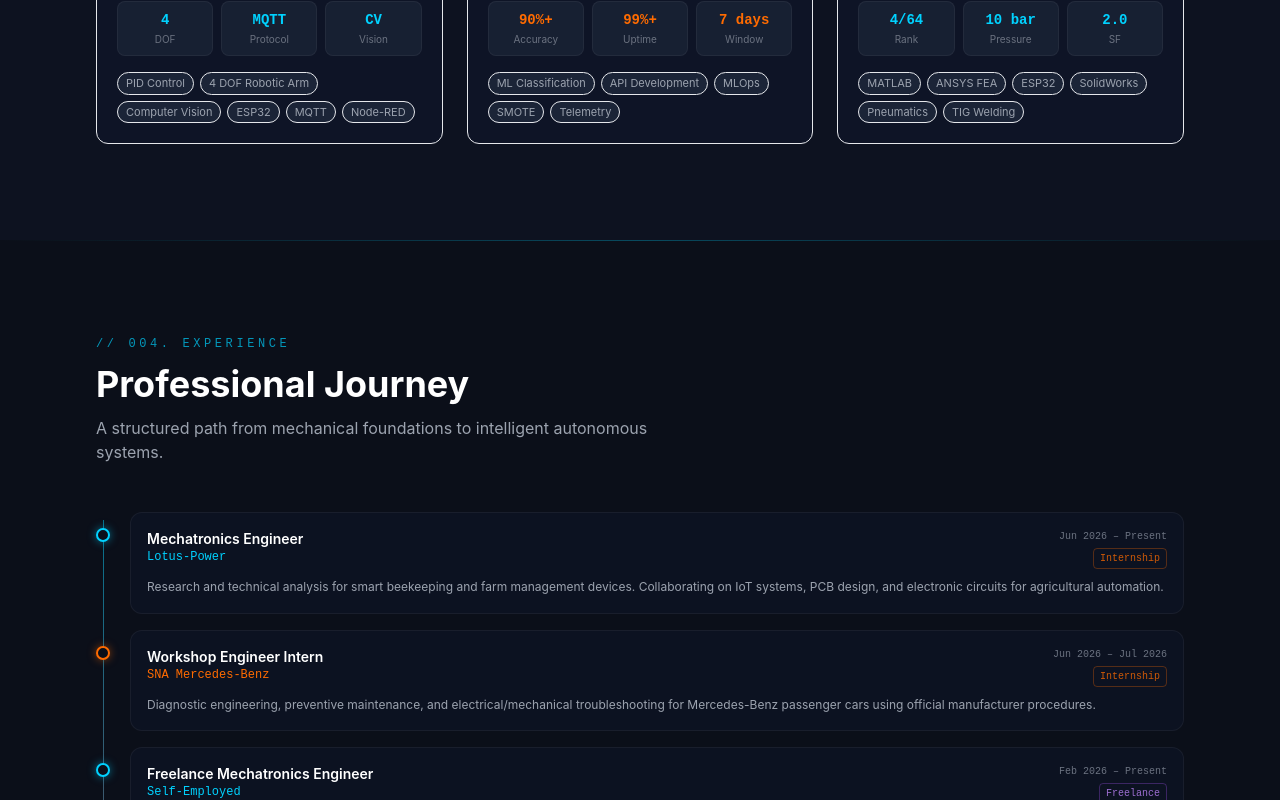
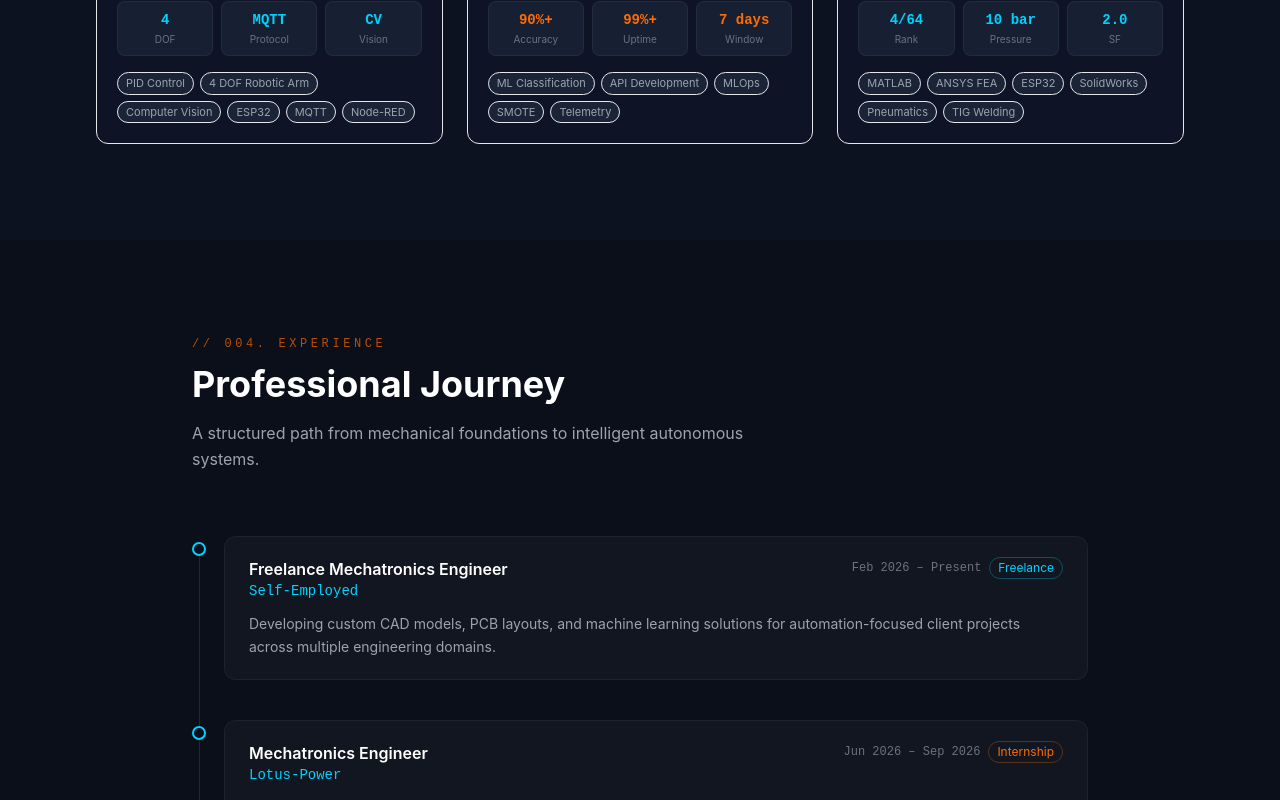
Before and after one commit to b-sameh/bola-sameh-portfolio, a Next.js app: page /bola-sameh-portfolio/ in a window 1280 px wide. Shown: the part 2000-2800 px from the top of the page. Built offline with nearby package versions, Linux system fonts and the light colour scheme.

Commit message:
Update Timeline: add SMG entry, fix Lotus-Power dates, reorder to match CV

```diff
--- a/src/components/Timeline.tsx
+++ b/src/components/Timeline.tsx
@@ -3,12 +3,28 @@ import { motion } from 'framer-motion';
 
 const timeline = [
   {
+    role: 'Freelance Mechatronics Engineer',
+    org: 'Self-Employed',
+    period: 'Feb 2026 – Present',
+    type: 'Freelance',
+    accent: 'cyan',
+    description: 'Developing custom CAD models, PCB layouts, and machine learning solutions for automation-focused client projects across multiple engineering domains.',
+  },
+  {
     role: 'Mechatronics Engineer',
     org: 'Lotus-Power',
-    period: 'Jun 2026 – Present',
-        type: 'Internship',
+    period: 'Jun 2026 – Sep 2026',
+    type: 'Internship',
     accent: 'cyan',
     description: 'Research and technical analysis for smart beekeeping and farm management devices. Collaborating on IoT systems, PCB design, and electronic circuits for agricultural automation.',
+  },
+  {
+    role: 'Workshop Maintenance Engineer Intern',
+    org: 'SMG Engineering',
+    period: 'Aug 2026',
+    type: 'Internship',
+    accent: 'amber',
+    description: 'Preventive and corrective maintenance on specialized workshop tools and heavy industrial equipment. Technical diagnostics, troubleshooting, and calibration of automotive service equipment per industry safety standards and manufacturer specifications.',
   },
   {
     role: 'Workshop Engineer Intern',
@@ -17,14 +33,6 @@ const timeline = [
     type: 'Internship',
     accent: 'amber',
     description: 'Diagnostic engineering, preventive maintenance, and electrical/mechanical troubleshooting for Mercedes-Benz passenger cars using official manufacturer procedures.',
-  },
-  {
-    role: 'Freelance Mechatronics Engineer',
-    org: 'Self-Employed',
-    period: 'Feb 2026 – Present',
-    type: 'Freelance',
-    accent: 'cyan',
-    description: 'Developing custom CAD models, PCB layouts, and machine learning solutions for automation-focused client projects across multiple engineering domains.',
   },
   {
     role: 'ML Engineering Trainee',
@@ -54,69 +62,61 @@ const timeline = [
 
 export function Timeline() {
   return (
-    <section id="journey" className="py-24 bg-slateBg relative">
-      <div className="absolute top-0 left-0 right-0 h-px bg-gradient-to-r from-transparent via-cyanTech/30 to-transparent" />
-
-      <div className="mx-auto max-w-6xl px-6 lg:px-8">
-        <motion.div
-          initial={{ opacity: 0, y: 20 }}
-          whileInView={{ opacity: 1, y: 0 }}
-          viewport={{ once: true }}
-          transition={{ duration: 0.5 }}
-          className="mb-12"
-        >
-          <p className="text-xs font-mono uppercase tracking-[0.3em] text-cyanTech/70 mb-3">// 004. experience</p>
+    <section id="experience" className="relative py-24 px-6 lg:px-8 overflow-hidden">
+      <div className="mx-auto max-w-4xl">
+        {/* Section header */}
+        <div className="mb-16">
+          <p className="text-xs font-mono uppercase tracking-[0.3em] text-amberMech/70 mb-3">// 004. experience</p>
           <h2 className="text-3xl sm:text-4xl font-bold text-white">Professional Journey</h2>
-          <p className="mt-3 text-gray-400 max-w-xl">A structured path from mechanical foundations to intelligent autonomous systems.</p>
-        </motion.div>
+          <p className="mt-4 text-gray-400 leading-relaxed max-w-xl">
+            A structured path from mechanical foundations to intelligent autonomous systems.
+          </p>
+        </div>
 
         <div className="relative">
           {/* Vertical line */}
-          <div className="absolute left-[7px] top-2 bottom-2 w-px bg-gradient-to-b from-cyanTech/50 via-slate-600 to-amberMech/50" />
+          <div className="absolute left-[7px] top-2 bottom-2 w-px bg-white/10" />
 
-          <div className="space-y-4">
+          <div className="space-y-10">
             {timeline.map((item, index) => (
               <motion.div
-                key={item.org + item.period}
+                key={index}
                 initial={{ opacity: 0, x: -20 }}
                 whileInView={{ opacity: 1, x: 0 }}
                 viewport={{ once: true }}
-                transition={{ duration: 0.4, delay: index * 0.07 }}
-                className="relative flex gap-5"
+                transition={{ duration: 0.4, delay: index * 0.08 }}
+                className="relative pl-8"
               >
                 {/* Node */}
-                <div className="relative flex-shrink-0 flex items-start pt-4">
-                  <div className={`h-3.5 w-3.5 rounded-full border-2 bg-slateBg transition-all duration-200 ${
+                <div
+                  className={`absolute left-0 top-1.5 h-3.5 w-3.5 rounded-full border-2 ${
                     item.accent === 'cyan'
-                      ? 'border-cyanTech shadow-[0_0_8px_rgba(0,210,255,0.5)]'
-                      : 'border-amberMech shadow-[0_0_8px_rgba(255,107,0,0.5)]'
-                  }`} />
-                </div>
+                      ? 'border-cyanTech bg-slateBg'
+                      : 'border-amberMech bg-slateBg'
+                  }`}
+                />
 
                 {/* Card */}
-                <div className={`group flex-1 rounded-xl border border-white/5 bg-slate-900/50 p-4 transition-all duration-200 ${
-                  item.accent === 'cyan'
-                    ? 'hover:border-cyanTech/50 hover:bg-slate-900/80'
-                    : 'hover:border-amberMech/50 hover:bg-slate-900/80'
-                }`}>
-                  <div className="flex flex-wrap items-start justify-between gap-2 mb-2">
+                <div className="rounded-xl border border-white/5 bg-white/[0.03] px-6 py-5 hover:border-white/10 transition-colors">
+                  <div className="flex flex-wrap items-start justify-between gap-2">
                     <div>
-                      <h3 className="text-sm font-semibold text-white">{item.role}</h3>
-                      <p className={`text-xs font-mono ${
+                      <h3 className="font-semibold text-white">{item.role}</h3>
+                      <p className={`text-sm font-mono ${
                         item.accent === 'cyan' ? 'text-cyanTech' : 'text-amberMech'
                       }`}>{item.org}</p>
                     </div>
-                    <div className="flex flex-col items-end gap-1">
-                      <span className="text-[10px] font-mono text-gray-500">{item.period}</span>
-                      <span className={`text-[10px] font-mono px-1.5 py-0.5 rounded border ${
-                        item.type === 'Full-time' ? 'border-green-500/30 text-green-400/80'
-                        : item.type === 'Freelance' ? 'border-purple-500/30 text-purple-400/80'
-                        : item.type === 'Training' ? 'border-cyanTech/30 text-cyanTech/80'
-                        : 'border-amberMech/30 text-amberMech/80'
+                    <div className="flex items-center gap-2 flex-wrap justify-end">
+                      <span className="text-xs font-mono text-gray-500">{item.period}</span>
+                      <span className={`text-xs px-2 py-0.5 rounded-full border ${
+                        item.type === 'Internship'
+                          ? 'border-amberMech/30 text-amberMech'
+                          : item.type === 'Freelance'
+                          ? 'border-cyanTech/30 text-cyanTech'
+                          : 'border-purple-500/30 text-purple-400'
                       }`}>{item.type}</span>
                     </div>
                   </div>
-                  <p className="text-xs text-gray-400 leading-relaxed">{item.description}</p>
+                  <p className="mt-3 text-sm text-gray-400 leading-relaxed">{item.description}</p>
                 </div>
               </motion.div>
             ))}
```
